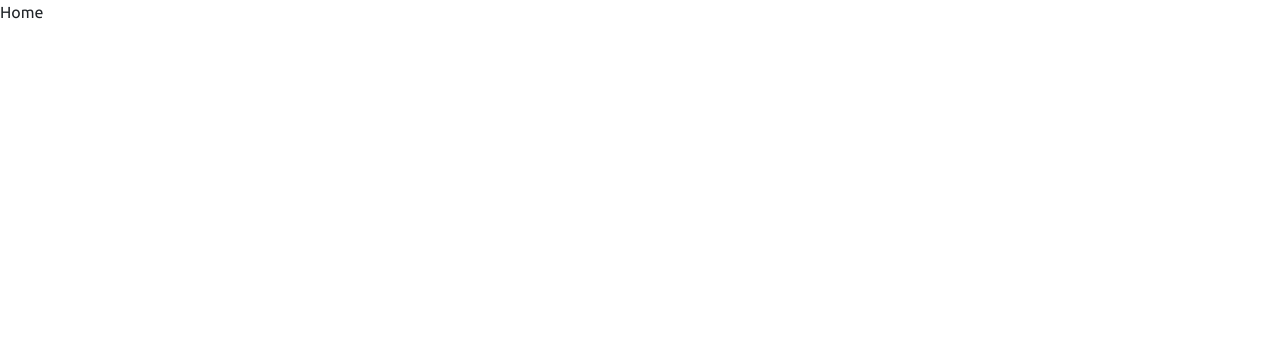
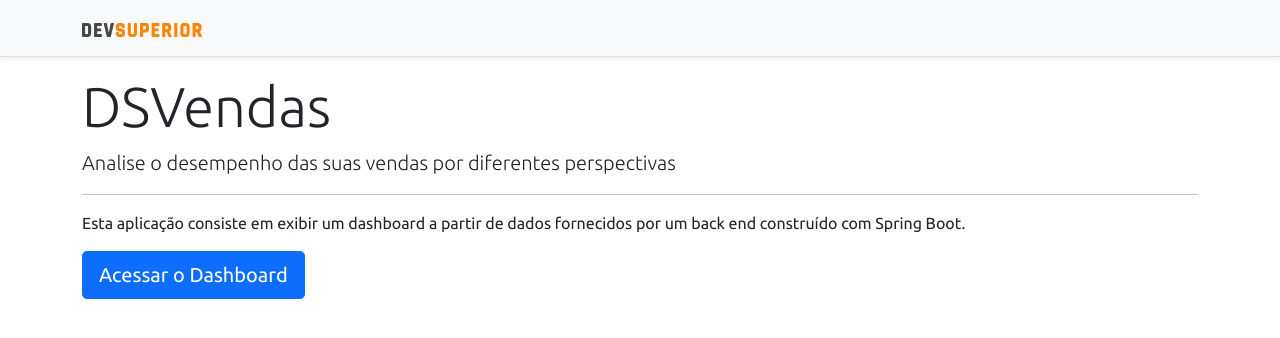
Before and after one commit to LyhTeixeirah/sds-4-dsvendas, a React (Create React App) app in the folder frontend/: page / in a window 1280 px wide. Shown: the top 338 px of the page. Built offline with nearby package versions, Linux system fonts and the light colour scheme.

Commit message:
Home, navigation

```diff
--- a/frontend/src/components/NavBar/index.tsx
+++ b/frontend/src/components/NavBar/index.tsx
@@ -1,11 +1,14 @@
 import ImgDsDark from 'assets/img/ds-dark.svg'
+import { Link } from 'react-router-dom'
 
 const NavBar = () => {
     return (
         <div className="d-flex flex-column flex-md-row align-items-center p-3 px-md-4 mb-3 bg-light border-bottom shadow-sm">
         <div className="container">
           <nav className="my-2 my-md-0 mr-md-3">
-            <img src={ImgDsDark} alt="DevSuperior" width="120" />
+            <Link to="/">
+              <img src={ImgDsDark} alt="DevSuperior" width="120" />
+            </Link>
           </nav>
         </div>
       </div>
--- a/frontend/src/pages/Home/index.tsx
+++ b/frontend/src/pages/Home/index.tsx
@@ -1,7 +1,20 @@
+import NavBar from "components/NavBar"
+import { Link } from "react-router-dom"
+
 const Home = () => {
     return (
-       <div>Home</div>
-
+        <>
+        <NavBar />
+        <div className="container">
+        <div className="jumbotron">
+            <h1 className="display-4">DSVendas</h1>
+            <p className="lead">Analise o desempenho das suas vendas por diferentes perspectivas</p>
+            <hr/>
+            <p>Esta aplicação consiste em exibir um dashboard a partir de dados fornecidos por um back end construído com Spring Boot.</p>
+            <Link className="btn btn-primary btn-lg" to="/dashboard">Acessar o Dashboard</Link>
+        </div>
+    </div>
+     </>
     )
 }
 export default Home
```
